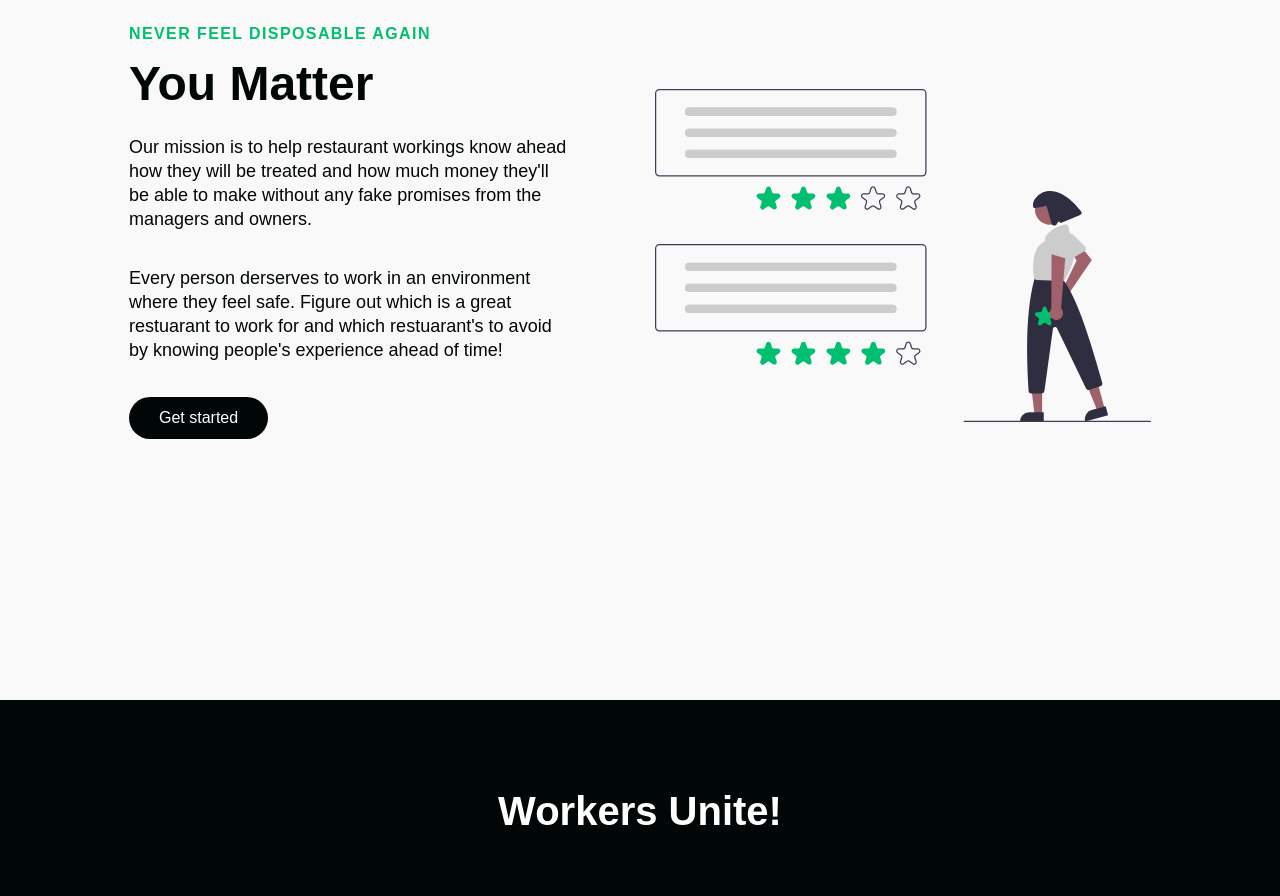
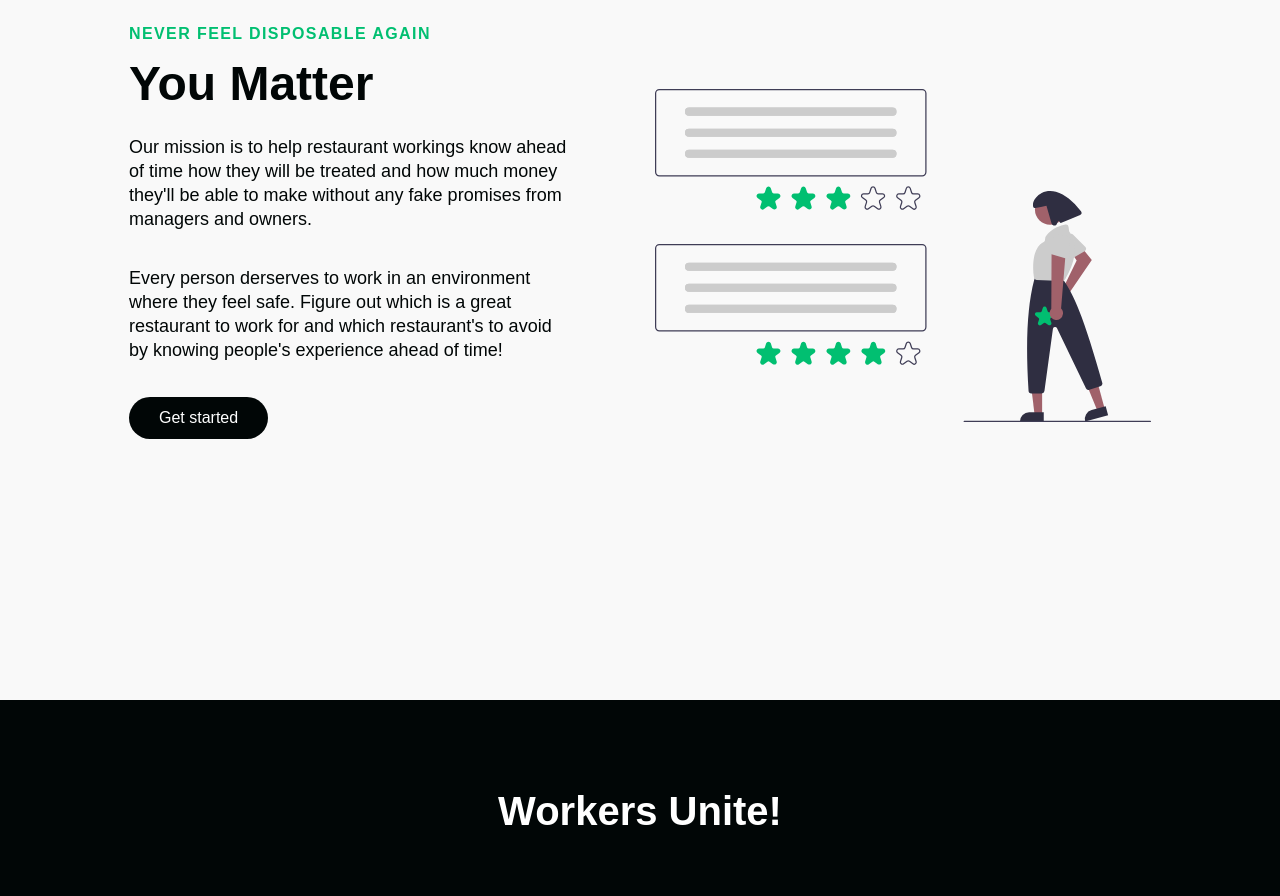
Before and after one commit to samgus/undrdog, a React (Create React App) app: page / in a window 1280 px wide. Shown: the part 960-1856 px from the top of the page. Built offline with nearby package versions, Linux system fonts and the light colour scheme; a web font is replaced by a local one.

Commit message:
cleaned up code

```diff
--- a/src/components/hero-section/hero.component.jsx
+++ b/src/components/hero-section/hero.component.jsx
@@ -13,8 +13,6 @@ import {
   // ArrowRight
 } from './hero.styles'
 import SearchBar from '../search-bar/search-bar.component'
-import RestaurantsApi from '../RestaurantsApi'
-
 
 const HeroSection = () => {
     // const [ hover, setHover ] = useState(false);
--- a/src/components/info-section/info.data.jsx
+++ b/src/components/info-section/info.data.jsx
@@ -9,8 +9,8 @@ export const homeObjOne = {
     lightTextDesc: false,
     topLine: 'Never feel disposable again',
     headline: 'You Matter',
-    description: "Our mission is to help restaurant workings know ahead how they will be treated and how much money they'll be able to make without any fake promises from the managers and owners.",
-    description2: "Every person derserves to work in an environment where they feel safe. Figure out which is a great restuarant to work for and which restuarant's to avoid by knowing people's experience ahead of time!",
+    description: "Our mission is to help restaurant workings know ahead of time how they will be treated and how much money they'll be able to make without any fake promises from managers and owners.",
+    description2: "Every person derserves to work in an environment where they feel safe. Figure out which is a great restaurant to work for and which restaurant's to avoid by knowing people's experience ahead of time!",
     buttonLabel: 'Get started',
     imgStart: false,
     img: Icon1,
@@ -61,7 +61,7 @@ export const getStartedObj = {
     lightTextDesc: true,
     topLine: 'Never feel disposable again',
     headline: 'You Matter',
-    description: "Our mission is to help restaurant workings know ahead how they will be treated and how much money they'll be able to make without any fake promises from the managers and owners.",
+    description: "Our mission is to help restaurant workings know ahead of time how they will be treated and how much money they'll be able to make without any fake promises from the managers and owners.",
     description2: "Every person derserves to work in an environment where they feel safe. Figure out which is a great restuarant to work for and which restuarant's to avoid by knowing people's experience ahead of time!",
     buttonLabel: 'Sign Up!',
     imgStart: false,
--- a/src/components/search-bar/search-bar.component.jsx
+++ b/src/components/search-bar/search-bar.component.jsx
@@ -37,15 +37,6 @@ import AutoComplete from "react-autocomplete";
    return (
       <div className='wrapper'>
           <div className='search-bar'>
-             {/* <input type='text' placeholder='Your Restuarant'/>
-             <div className='autocom-box'>
-                 <li>Login Form in HTML & CSS</li>
-                 <li>How to learn HTML & CSS</li>
-                 <li>How to learn JavaScript</li>
-                 <li>How to become a Freelancer</li>
-                 <li>How to become a Web Designer</li>
-             </div> */}
-             {/* <div className='icon'><FaSearch /></div> */}
             <AutoComplete
               getItemValue={(item) => item.name}
               items={members.filter((member) => member.name.includes(name))}
@@ -68,9 +59,7 @@ import AutoComplete from "react-autocomplete";
                 }}
               >
               </a>
-              <div style={{ display: "inline-block", minWidth: 200 }}>
-                {item.name}
-              </div>
+              <div style={{ display: "inline-block", minWidth: 200 }}>{item.name}</div>
           </div>
           )}
           wrapperStyle={{
@@ -87,11 +76,10 @@ import AutoComplete from "react-autocomplete";
           value={name || ""}
           inputProps={{
             placeholder: "Your Restaurant",
-            style: { fontSize: 18, width: "100%", padding: '5px 20px', width: '420px' }
+            style: { fontSize: 18, padding: '5px 20px', width: '420px' }
           }}
           onChange={(e) => setName(e.target.value)}
-          onSelect={(name) => setName(name)}
-        />
+          onSelect={(name) => setName(name)}/>
           <div className='icon'><FaSearch /></div>
         </div>
 
--- a/src/components/signup/signup.component.jsx
+++ b/src/components/signup/signup.component.jsx
@@ -9,7 +9,7 @@ import {
     FormLabel,
     FormInput,
     FormButton,
-    Text
+    // Text
 } from './signup.styles';
 
 const SignUp = () => {
```
Lines whose indentation alone changed are shown as unchanged.
